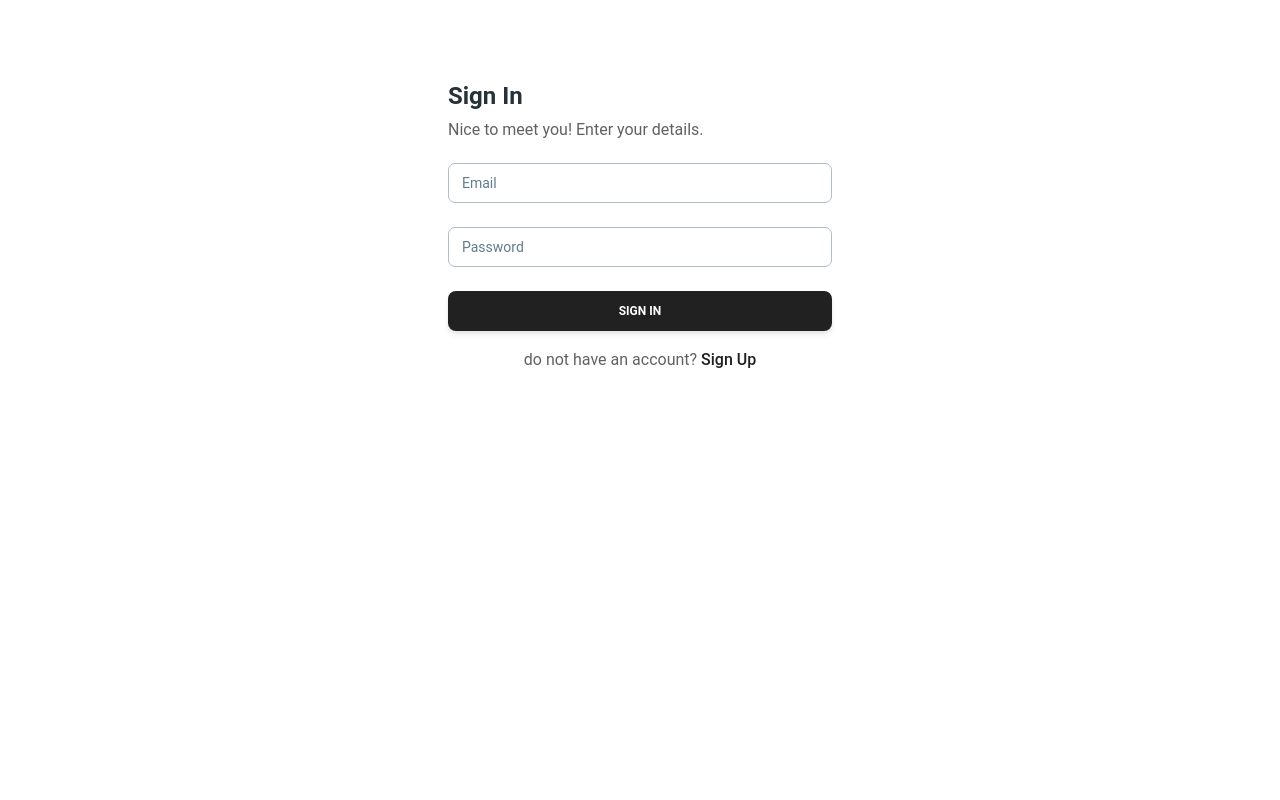
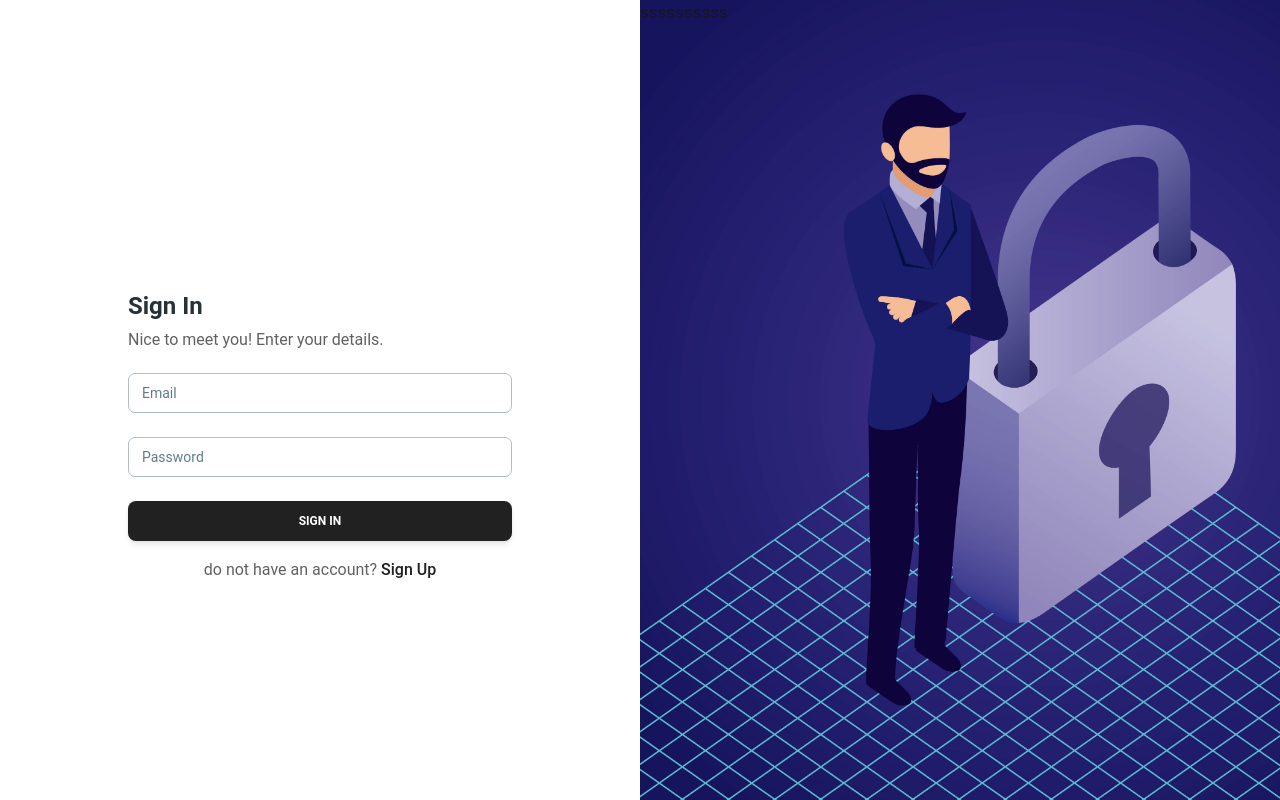
Before and after one commit to mohamedkhaledmk/TaskHub-Task-Management-Website, a React (Vite) app in the folder frontend/: page /login in a window 1280 px wide. Built offline with nearby package versions, Linux system fonts and the light colour scheme.

Commit message:
updated login page

```diff
--- a/frontend/src/pages/user/Login.jsx
+++ b/frontend/src/pages/user/Login.jsx
@@ -37,10 +37,10 @@ const Login = () => {
   const handelForm = (e) => {
     e.preventDefault();
     checkLogin();
-
   };
   return (
-    <div className="flex flex-col justify-center items-center w-screen pt-20">
+    <div className="flex min-h-screen">
+      <div className="flex flex-col justify-center items-center w-screen mx-auto pt-20">
         <ToastContainer />
         <div>
           {" "}
@@ -67,7 +67,6 @@ const Login = () => {
                   value={password}
                   onChange={(e) => setPassword(e.target.value)}
                 />
-
               </div>
 
               <Button className="mt-6" fullWidth type="submit">
@@ -83,6 +82,10 @@ const Login = () => {
           </Card>
         </div>
       </div>
+      <div className="bg-[url('/login.jpg')] bg-cover w-full hidden lg:block">
+        ssssssssss
+      </div>
+    </div>
   );
 };
 
```
Also changed, not shown: frontend/public/login.jpg (added). Lines whose indentation alone changed are shown as unchanged.
